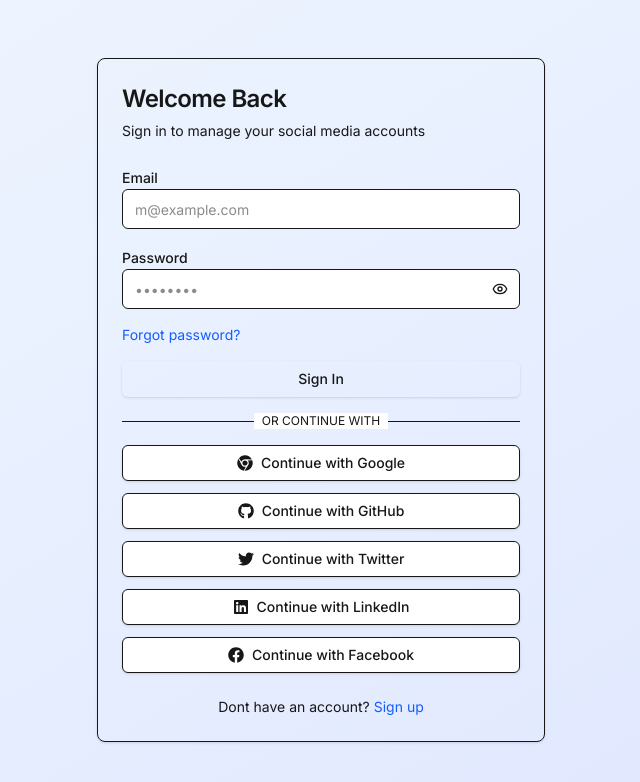
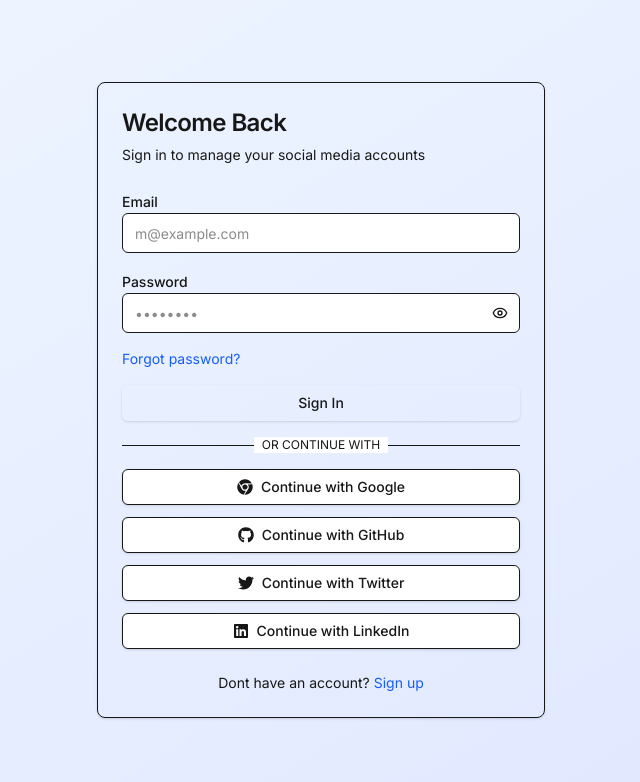
Before and after one commit to alextaweke/social-media-manager, a Next.js app in the folder social-media-manager/: page /login in a window 1280 px wide. Shown: the top 782 px of the page, without its empty margins (319-959 px from the left). Built offline with nearby package versions, Linux system fonts and the light colour scheme.

Commit message:
facebook connect

```diff
--- a/social-media-manager/components/auth/SocialAuthButtons.tsx
+++ b/social-media-manager/components/auth/SocialAuthButtons.tsx
@@ -6,13 +6,7 @@ import { Button } from "@/components/ui/button";
 import { createClient } from "@/lib/supabase/client";
 import { toast } from "sonner";
 import { Loader2 } from "lucide-react";
-import {
-  FaTwitter,
-  FaLinkedin,
-  FaFacebook,
-  FaChrome,
-  FaGithub,
-} from "react-icons/fa";
+import { FaTwitter, FaLinkedin, FaChrome, FaGithub } from "react-icons/fa";
 
 interface SocialAuthButtonsProps {
   isLoading: boolean;
@@ -42,11 +36,6 @@ export default function SocialAuthButtons({
       if (provider === "google") {
         options.queryParams = { access_type: "offline", prompt: "consent" };
         options.scopes = "email profile";
-      }
-
-      if (provider === "facebook") {
-        // Supabase passes these scopes to Facebook's OAuth dialog
-        options.scopes = "email,public_profile";
       }
 
       const { error } = await supabase.auth.signInWithOAuth({
@@ -87,12 +76,6 @@ export default function SocialAuthButtons({
       Icon: FaLinkedin,
       color: "hover:bg-blue-50 dark:hover:bg-blue-950/10",
     },
-    {
-      id: "facebook" as const,
-      name: "Facebook",
-      Icon: FaFacebook,
-      color: "hover:bg-blue-50 dark:hover:bg-blue-950/10",
-    },
   ];
 
   return (
```
